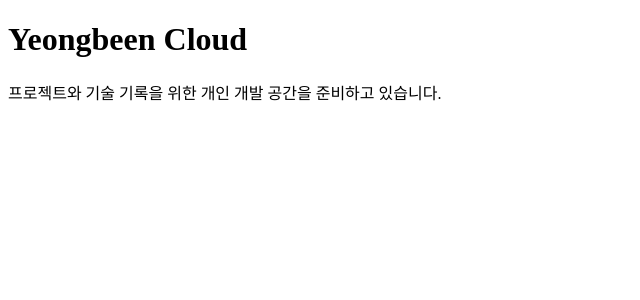
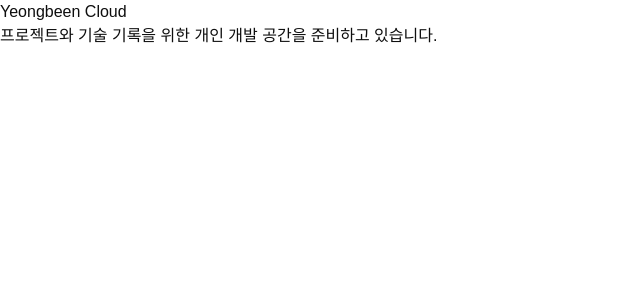
Before and after one commit to binny0x00/yeongbeen-cloud, a Nuxt app: page / in a window 1280 px wide. Shown: the top 300 px of the page, without its empty margins (0-640 px from the left). Built offline with nearby package versions, Linux system fonts and the light colour scheme.

Commit message:
feat: Figma 디자인 토큰 구현

```diff
--- /dev/null
+++ b/app/assets/css/main.css
@@ -0,0 +1,137 @@
+@import 'tailwindcss';
+@import '@fontsource/archivo-black/400.css';
+@import '@fontsource/ibm-plex-mono/500.css';
+@import '@fontsource/ibm-plex-sans-kr/400.css';
+@import '@fontsource/ibm-plex-sans-kr/600.css';
+@import '@fontsource/ibm-plex-sans-kr/700.css';
+@import './tokens.css';
+
+@layer base {
+  *,
+  *::before,
+  *::after {
+    box-sizing: border-box;
+  }
+
+  html {
+    background: var(--color-bg-primary);
+    color: var(--color-text-primary);
+    font-family: var(--font-sans);
+    scroll-behavior: smooth;
+    text-rendering: optimizeLegibility;
+  }
+
+  body {
+    min-width: 20rem;
+    margin: 0;
+    background: var(--color-bg-primary);
+  }
+
+  button,
+  input,
+  textarea,
+  select {
+    font: inherit;
+  }
+
+  a {
+    color: inherit;
+  }
+
+  :focus-visible {
+    outline: 3px solid var(--color-focus-ring);
+    outline-offset: 3px;
+  }
+
+  ::selection {
+    background: var(--color-bg-accent-secondary);
+    color: var(--color-text-on-accent);
+  }
+}
+
+@layer components {
+  .type-display-lg {
+    font-family: var(--font-display);
+    font-size: var(--font-size-display-lg);
+    line-height: var(--line-height-display-lg);
+    letter-spacing: var(--letter-spacing-display-lg);
+  }
+
+  .type-display-md {
+    font-family: var(--font-display);
+    font-size: var(--font-size-display-md);
+    line-height: var(--line-height-display-md);
+    letter-spacing: var(--letter-spacing-display-md);
+  }
+
+  .type-display-sm {
+    font-family: var(--font-display);
+    font-size: var(--font-size-display-sm);
+    line-height: var(--line-height-display-sm);
+    letter-spacing: var(--letter-spacing-display-sm);
+  }
+
+  .type-heading-lg,
+  .type-heading-md,
+  .type-heading-sm {
+    font-family: var(--font-sans);
+    font-weight: 600;
+  }
+
+  .type-heading-lg {
+    font-size: var(--font-size-heading-lg);
+    font-weight: 700;
+    line-height: var(--line-height-heading-lg);
+    letter-spacing: var(--letter-spacing-heading-lg);
+  }
+
+  .type-heading-md {
+    font-size: var(--font-size-heading-md);
+    line-height: var(--line-height-heading-md);
+    letter-spacing: var(--letter-spacing-heading-md);
+  }
+
+  .type-heading-sm {
+    font-size: var(--font-size-heading-sm);
+    line-height: var(--line-height-heading-sm);
+  }
+
+  .type-body-lg,
+  .type-body-md,
+  .type-body-sm {
+    font-family: var(--font-sans);
+    font-weight: 400;
+  }
+
+  .type-body-lg {
+    font-size: var(--font-size-body-lg);
+    line-height: var(--line-height-body-lg);
+  }
+
+  .type-body-md {
+    font-size: var(--font-size-body-md);
+    line-height: var(--line-height-body-md);
+  }
+
+  .type-body-sm {
+    font-size: var(--font-size-body-sm);
+    line-height: var(--line-height-body-sm);
+  }
+
+  .type-label {
+    font-family: var(--font-sans);
+    font-size: var(--font-size-label);
+    font-weight: 600;
+    line-height: var(--line-height-label);
+    letter-spacing: var(--letter-spacing-label);
+    text-transform: uppercase;
+  }
+
+  .type-mono-sm {
+    font-family: var(--font-mono);
+    font-size: var(--font-size-mono-sm);
+    font-weight: 500;
+    line-height: var(--line-height-mono-sm);
+    letter-spacing: var(--letter-spacing-mono-sm);
+  }
+}
--- /dev/null
+++ b/app/assets/css/tokens.css
@@ -0,0 +1,113 @@
+:root {
+  color-scheme: light;
+
+  /* Primitive colors */
+  --neutral-0: #ffffff;
+  --neutral-50: #f6f6f1;
+  --neutral-300: #d8d8d0;
+  --neutral-600: #66665f;
+  --neutral-950: #0e0e0e;
+  --yellow-500: #ffe45e;
+  --pink-500: #ff6fae;
+  --pink-600: #e94b93;
+
+  /* Semantic colors */
+  --color-bg-primary: var(--neutral-0);
+  --color-bg-secondary: var(--neutral-50);
+  --color-bg-inverse: var(--neutral-950);
+  --color-bg-accent: var(--yellow-500);
+  --color-bg-accent-secondary: var(--pink-500);
+  --color-text-primary: var(--neutral-950);
+  --color-text-secondary: var(--neutral-600);
+  --color-text-inverse: var(--neutral-0);
+  --color-text-on-accent: var(--neutral-950);
+  --color-text-accent: var(--pink-600);
+  --color-border-default: var(--neutral-300);
+  --color-focus-ring: var(--pink-600);
+
+  /* Typography */
+  --font-size-display-lg: 4.5rem;
+  --line-height-display-lg: 4.25rem;
+  --letter-spacing-display-lg: -0.125rem;
+  --font-size-display-md: 3.625rem;
+  --line-height-display-md: 3.75rem;
+  --letter-spacing-display-md: -0.0725rem;
+  --font-size-display-sm: 2.375rem;
+  --line-height-display-sm: 2.625rem;
+  --letter-spacing-display-sm: -0.02375rem;
+  --font-size-heading-lg: 2.5rem;
+  --line-height-heading-lg: 3rem;
+  --letter-spacing-heading-lg: -0.05rem;
+  --font-size-heading-md: 1.75rem;
+  --line-height-heading-md: 2.25rem;
+  --letter-spacing-heading-md: -0.025rem;
+  --font-size-heading-sm: 1.25rem;
+  --line-height-heading-sm: 1.75rem;
+  --font-size-body-lg: 1.125rem;
+  --line-height-body-lg: 1.875rem;
+  --font-size-body-md: 1rem;
+  --line-height-body-md: 1.625rem;
+  --font-size-body-sm: 0.875rem;
+  --line-height-body-sm: 1.375rem;
+  --font-size-label: 0.75rem;
+  --line-height-label: 1rem;
+  --letter-spacing-label: 0.0625rem;
+  --font-size-mono-sm: 0.75rem;
+  --line-height-mono-sm: 1.125rem;
+  --letter-spacing-mono-sm: 0.01875rem;
+
+  /* Spacing */
+  --spacing-1: 0.25rem;
+  --spacing-2: 0.5rem;
+  --spacing-3: 0.75rem;
+  --spacing-4: 1rem;
+  --spacing-6: 1.5rem;
+  --spacing-8: 2rem;
+  --spacing-12: 3rem;
+  --spacing-16: 4rem;
+  --spacing-20: 5rem;
+  --spacing-26: 6.5rem;
+
+  /* Shape and elevation */
+  /* Layout */
+  --layout-page-gutter: clamp(1.25rem, 6.1vw, 5.5rem);
+  --layout-content-max: 79rem;
+}
+
+[data-theme='dark'] {
+  color-scheme: dark;
+  --color-bg-primary: var(--neutral-950);
+  --color-bg-secondary: #242420;
+  --color-bg-inverse: var(--neutral-0);
+  --color-text-primary: var(--neutral-0);
+  --color-text-secondary: #b8b8ae;
+  --color-text-inverse: var(--neutral-950);
+  --color-border-default: #3c3c37;
+}
+
+@theme inline {
+  --font-display: 'Archivo Black', Arial, sans-serif;
+  --font-sans: 'IBM Plex Sans KR', 'Noto Sans KR', sans-serif;
+  --font-mono: 'IBM Plex Mono', ui-monospace, monospace;
+
+  --color-canvas: var(--color-bg-primary);
+  --color-surface: var(--color-bg-secondary);
+  --color-inverse: var(--color-bg-inverse);
+  --color-accent: var(--color-bg-accent);
+  --color-accent-secondary: var(--color-bg-accent-secondary);
+  --color-ink: var(--color-text-primary);
+  --color-ink-muted: var(--color-text-secondary);
+  --color-ink-inverse: var(--color-text-inverse);
+  --color-ink-accent: var(--color-text-accent);
+  --color-border: var(--color-border-default);
+
+  --radius-sm: 0.25rem;
+  --radius-md: 0.75rem;
+  --radius-lg: 1.5rem;
+  --radius-full: 999px;
+  --shadow-float: 0 2px 6px -2px rgb(0 0 0 / 6%), 0 10px 24px -8px rgb(0 0 0 / 12%);
+
+  --breakpoint-mobile: 24.375rem;
+  --breakpoint-tablet: 48rem;
+  --breakpoint-desktop: 90rem;
+}
--- a/nuxt.config.ts
+++ b/nuxt.config.ts
@@ -1,9 +1,15 @@
+import tailwindcss from '@tailwindcss/vite'
+
 // https://nuxt.com/docs/api/configuration/nuxt-config
 export default defineNuxtConfig({
   compatibilityDate: '2025-07-15',
+  css: ['~/assets/css/main.css'],
   devtools: { enabled: true },
   modules: ['@nuxt/eslint'],
   typescript: {
     strict: true,
   },
+  vite: {
+    plugins: [tailwindcss()],
+  },
 })
--- a/package.json
+++ b/package.json
@@ -20,14 +20,19 @@
     "verify": "pnpm lint && pnpm format:check && pnpm typecheck && pnpm build"
   },
   "dependencies": {
+    "@fontsource/archivo-black": "5.3.0",
+    "@fontsource/ibm-plex-mono": "5.3.0",
+    "@fontsource/ibm-plex-sans-kr": "5.3.0",
     "nuxt": "^4.5.1",
     "vue": "^3.5.40",
     "vue-router": "^5.2.0"
   },
   "devDependencies": {
     "@nuxt/eslint": "^1.16.0",
+    "@tailwindcss/vite": "^4.3.3",
     "eslint": "^10.8.0",
     "prettier": "^3.9.6",
+    "tailwindcss": "^4.3.3",
     "typescript": "^6.0.3",
     "vue-tsc": "^3.3.9"
   }
```
Also changed, not shown: 2 other files (tests, documents, lock files or other folders).
